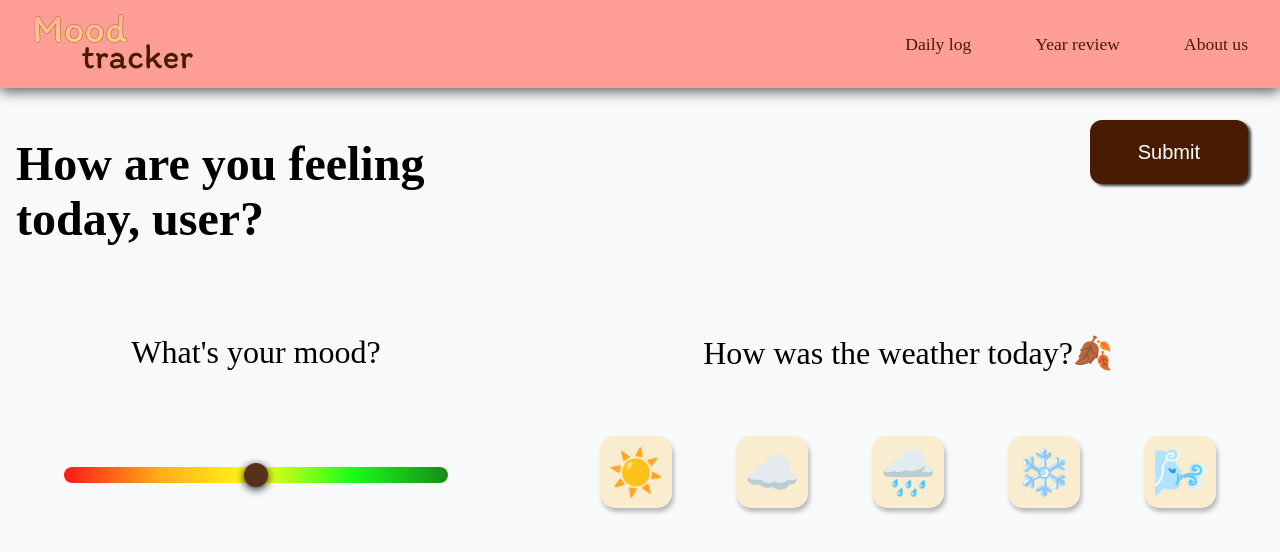
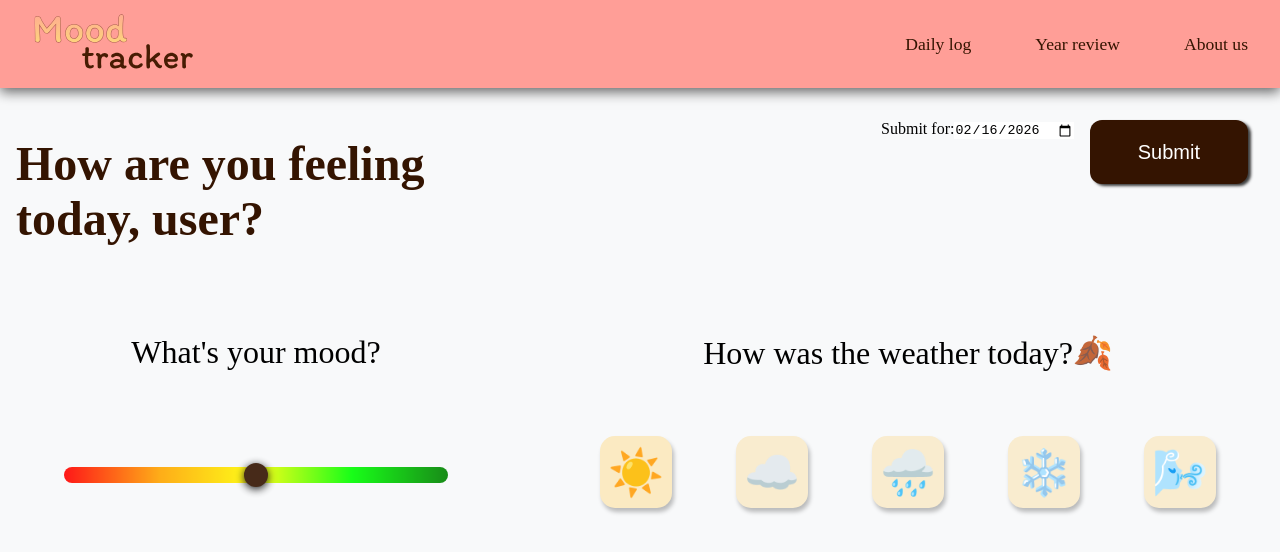
Before and after one commit to Elisabeth039/Mood-tracker, a React (Vite) app: page / in a window 1280 px wide. Shown: the top 552 px of the page. Built offline with nearby package versions, Linux system fonts and the light colour scheme.

Commit message:
add data of submition picker

```diff
--- a/src/App.css
+++ b/src/App.css
@@ -6,7 +6,7 @@
 #root {
   --coral: #FF9E97;
   --yellow: #FDEA71;
-  --dark-brown: #471C03;
+  --dark-brown: #341401;
   --orange: #FFB082;
 }
 
@@ -66,6 +66,7 @@ body{
 
 .greeting {
   grid-column: 1;
+  color: var(--dark-brown);
   padding: 1rem;
   font-size: 3rem;
   font-weight:600;
@@ -133,9 +134,14 @@ body{
   padding:0 2rem;
 }
 
+.date{
+  border: none;
+}
+
 .submit-btn{
   background-color: var(--dark-brown);
   color: white;
+  margin-left: 1rem;
   padding:1rem 3rem;
   font-size: 1.25rem;
   box-shadow: 3px 2px 3px rgb(61, 61, 61);
@@ -163,7 +169,7 @@ body{
   gap:4rem;
 }
 
-.wth-emoji{
+.wth-emoji {
   background-color: #F9ECCF;
   min-width: 4.5rem;
   min-height: 4.5rem;
@@ -178,3 +184,11 @@ body{
   background-color: #F3DCA5;
   box-shadow: 1px 2px 2px rgba(0, 0, 0, 0.25);
 }
+
+#sun-btn{
+  background-color:#FBEAC2 ;
+}
+
+#sun-btn:hover{
+   background-color: #F3DCA5;
+}
--- a/src/App.jsx
+++ b/src/App.jsx
@@ -10,6 +10,14 @@ function App() {
     <div className="main-content">
       <p className="greeting">How are you feeling today, user?</p>
       <div className="sbmBtn-container">
+        <div className="date-pick">
+          <label>Submit for:</label>
+          <input
+            type='date'
+            className='date'
+            defaultValue={new Date().toISOString().split('T')[0]}
+          />
+        </div>
         <button  className="submit-btn">Submit</button>
       </div>
       <div className="mood-container">
@@ -27,7 +35,7 @@ function App() {
       <div className="weather-container">
         <label htmlFor="weather" className="weather-qn">How was the weather today?🍂</label>
         <div id="weather" className="weather-btns">
-          <button className="wth-emoji">☀️</button>
+          <button id="sun-btn"className="wth-emoji">☀️</button>
           <button className="wth-emoji">☁️</button>
           <button className="wth-emoji">🌧️</button>
           <button className="wth-emoji">❄️</button>
```
